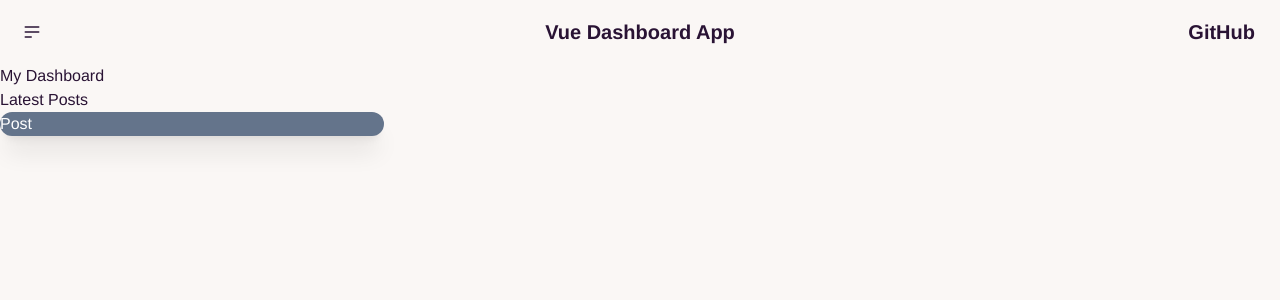
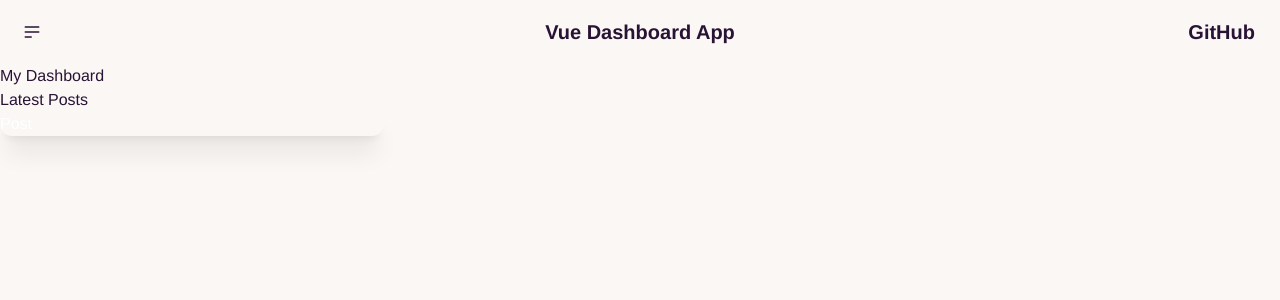
Before and after one commit to ProgrammerOfDeath/vue-dashboard-docker, a Vue app: page / in a window 1280 px wide. Shown: the top 300 px of the page. Built offline with nearby package versions, Linux system fonts and the light colour scheme.

Commit message:
component: adjust card

```diff
--- a/src/components/ui/AppCard.vue
+++ b/src/components/ui/AppCard.vue
@@ -1,7 +1,7 @@
 <script></script>
 
 <template>
-  <div class="card bg-slate-500 text-white w-96 shadow-xl">
+  <div class="card bg-base-100 text-white w-96 shadow-xl">
     <slot></slot>
   </div>
 </template>
```
